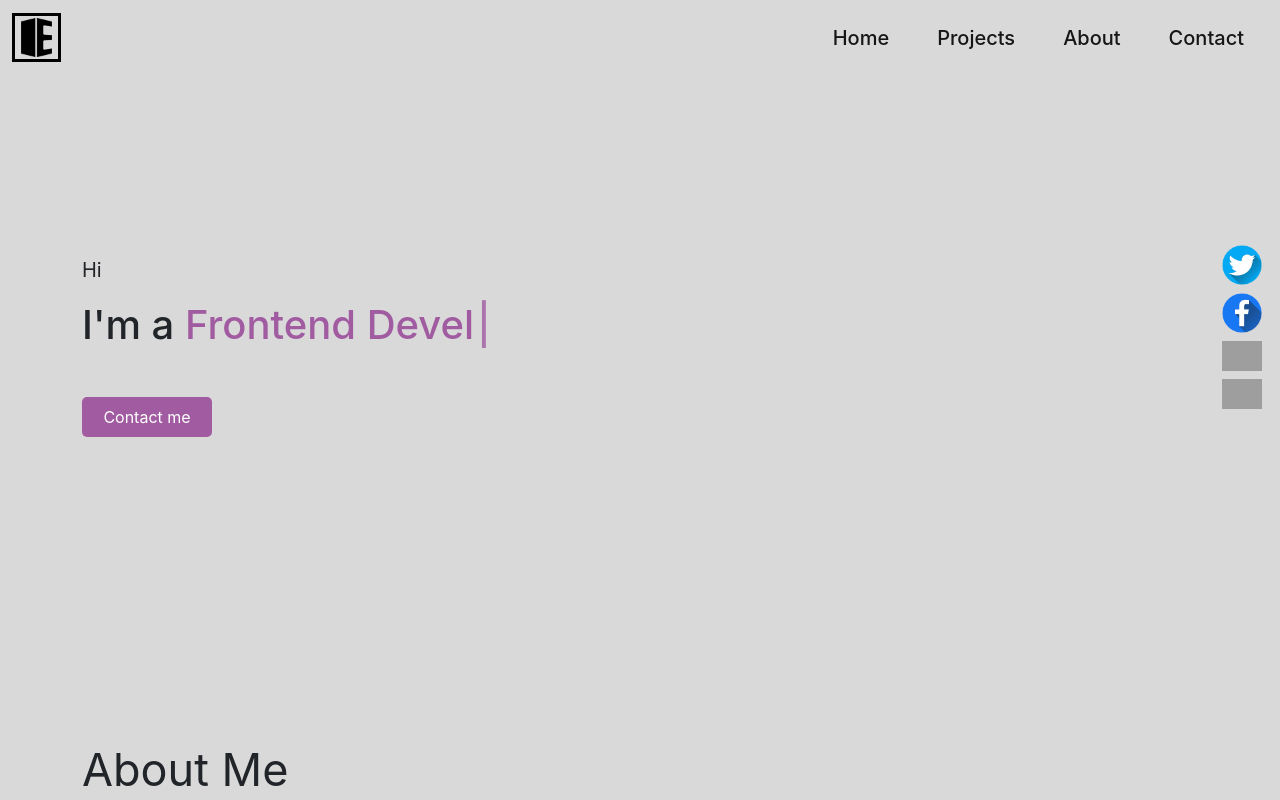
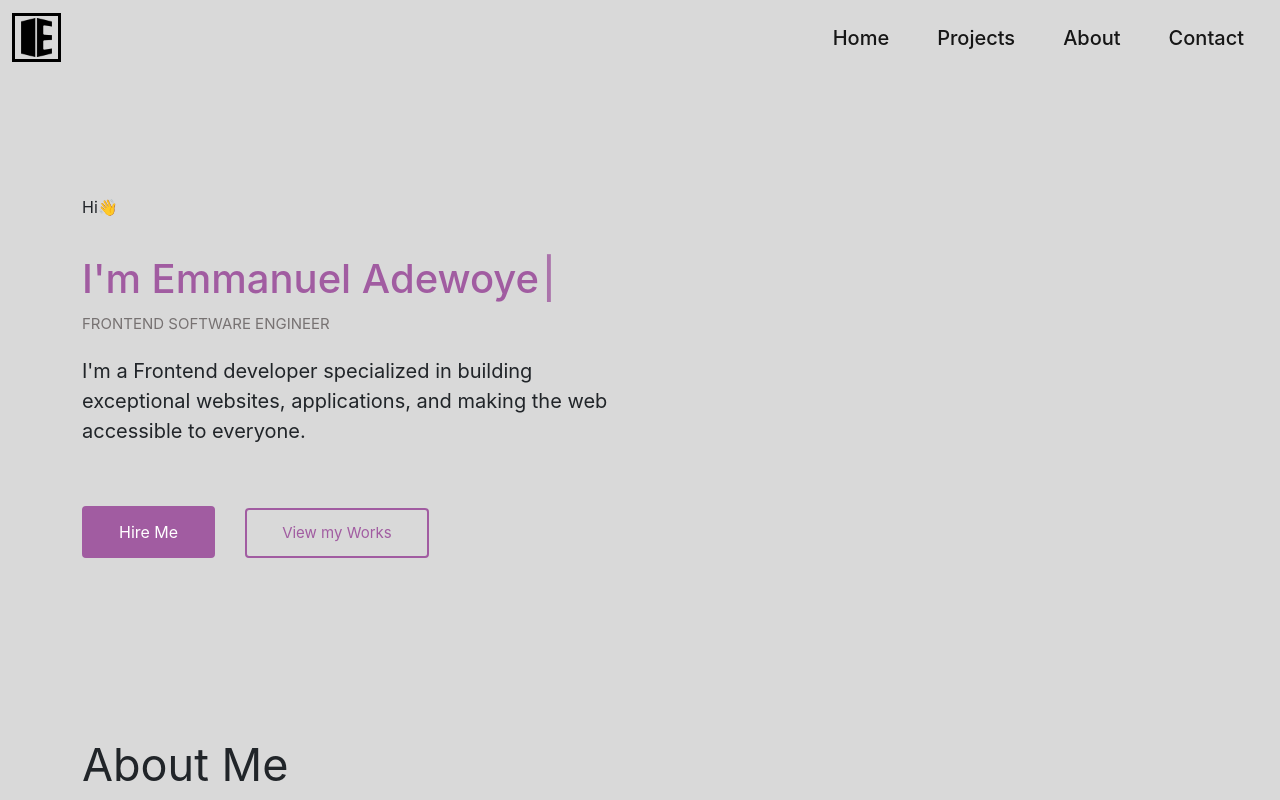
Before and after one commit to Emmaxfans/portfolio, a React (Create React App) app: page / in a window 1280 px wide. Shown: the top 800 px of the page. Built offline with nearby package versions, Linux system fonts and the light colour scheme; grey boxes are pictures that could not be loaded.

Commit message:
feat: restructing the home page

```diff
--- a/src/Assets/styles/home.css
+++ b/src/Assets/styles/home.css
@@ -14,11 +14,31 @@
   }
 
   .div-1{
-    padding-top: 100px;
+    padding-top: 40px;
   }
 
   .div-2{
     margin-top: 20px;
+  }
+
+  .wave {
+    animation-name: wave-animation;
+    animation-duration: 2.5s;
+    animation-iteration-count: infinite;
+    transform-origin: 70% 70%;
+    display: inline-block;
+  }
+
+  .intro{
+    font-size: 20px;
+    margin: 20px 0;
+
+  }
+
+  .title{
+    font-size: 15px;
+    color: #777272;
+    margin-top: 10px;
   }
 
   .img2{
@@ -55,27 +75,44 @@
   }
 
   .btn1{
-      width: 130px;
       background-color: #a15ca1;
       color: #ffffff;
-      height: 40px;
+      padding: 12px 35px;
       margin-top: 40px;
-      border: none;
-      border-radius: 5px;
+      border: 2px solid #a15ca1;
+      border-radius: 4px;
   }
+
+  .btn2{
+    background-color: transparent;
+    color: #a15ca1;
+    padding: 12px 35px;
+    margin-top: 20px;
+    border: 2px solid #a15ca1;
+    border-radius: 4px;
+    font-size: 15px;
+    font-weight: 400;
+    margin-left: 30px;
+}
+
+.btn2:hover{
+  color: #ffffff;
+  background-color: #a15ca1;
+}
 
   .h-2{
     font-size: 40px;
     font-weight: 500;
     font-family: inter;
+    margin-top: 20px;
   }
 
   .h-2 span{
     color: #a15ca1;
   }
 
-  .p1{
-    font-size: 20px;
+  span .p1{
+    font-size: 22px;
   }
 
   .p2{
@@ -91,11 +128,9 @@
     max-width: 70%;
   }
 
-  /* .img3{
-    height: 98%;
-    margin: auto;
-  } */
-
+  .div-hand{
+    padding-left:100px;
+  }
 
   .img3b{
     display: none;
@@ -228,11 +263,8 @@
       padding-left: 0px;
     }
 
-    .btn1{
-        width: 110px;
-        height: 30px;
-        border: none;
-        border-radius: 5px;
+    .div-hand{
+      padding-left: 40px;
     }
 
     .h-2{
@@ -260,10 +292,8 @@
     }
 
     .img3{
-      /* height: 500px; */
       padding-top: 70px;
-      padding-left: 10px;
-      padding-right: 10px;
+      padding-right: 40px;
     }
 
     .img3b{
--- a/src/Component/Blogpost/Article1.js
+++ b/src/Component/Blogpost/Article1.js
@@ -1,7 +1,7 @@
 const Article1 = (props) => {
+
   const date = props.date;
   const author = props.author;
-  const body = props.body;
   return (
     <div className='container'>
 
@@ -9,7 +9,6 @@ const Article1 = (props) => {
 
 <p>Date: {date}</p>
 <p>Author: {author}</p>
-<p> {body} </p>
 
 <p className="fs-5">
 Building an exclusive portfolio as a tech beginner is essential to showcase your skills and increase your chances of getting hired in the tech industry. Here's a guide on how to build an exclusive portfolio as a tech beginner.
--- a/src/index.js
+++ b/src/index.js
@@ -11,7 +11,4 @@ root.render(
   </React.StrictMode>
 );
 
-// If you want to start measuring performance in your app, pass a function
-// to log results (for example: reportWebVitals(console.log))
-// or send to an analytics endpoint. Learn more: https://bit.ly/CRA-vitals
 reportWebVitals();
--- a/src/pages/home.js
+++ b/src/pages/home.js
@@ -31,13 +31,13 @@ export default function home() {
 
     <div className="div-1">
 
-    <p className="p1">Hi</p>
-
+    <span className="p1">Hi</span>
+    <span ><p class="wave">👋</p></span>
     <h2 className="h-2">
-    I'm a {' '}
+     {' '}
         <span>
           <Typewriter
-            words={['Frontend Developer']}
+            words={["I'm Emmanuel Adewoye"]}
             loop={0}
             cursor
             cursorStyle='|'
@@ -48,31 +48,21 @@ export default function home() {
         </span>
       </h2>
 
-    <a href="#contact"><button className='btn1'>Contact me</button></a>
+      <p class="title">FRONTEND SOFTWARE ENGINEER</p>
+
+      <p className='intro'>I'm a Frontend developer specialized in building exceptional websites, applications, and making the web accessible to everyone.</p>
+      <span>
+        <a href="#contact"><button className='btn1'>Hire Me</button></a>
+        <button className='btn2'>View my Works</button>
+      </span>
     </div>
-  {/* #####Sidebar social icons#### */}
-
-    <span className='top-icons'>
-      <a href='https://twitter.com/_Emmaxfans' target="_blank" rel='noreferrer'><img src={twitter} alt="twitter" className=""/></a>
-      <a href='https://facebook.com' target="_blank" rel='noreferrer'><img src={facebook} alt="facebook" className=""/></a>
-      <a href='https://github.com/Emmaxfans' target="_blank" rel='noreferrer'><img src={github} alt="github" className=""/></a>
-      <a href='mailto:Emmaxfans@gmail.com' target="_blank" rel='noreferrer'><img src={email} alt="email" className=""/></a>
-      </span>
 
     </div>
 
-    <div className="col-lg-5">
-    <img src={handcoding} alt={handcoding} className="img3 img-fluid"/>
+    <div className="col-lg-6">
+      <div className='div-hand'><img className="img3 img-fluid" src={handcoding} alt={handcoding} /></div>
     </div>
 
-    <div className="col-lg-1 tp-icons ">
-      <div className='top-icons1 position-fixed'>
-      <a href='https://twitter.com/_Emmaxfans' target="_blank" rel='noreferrer'><img src={twitter} alt="twitter" className=""/></a>
-      <a href='https://facebook.com' target="_blank" rel='noreferrer'><img src={facebook} alt="facebook" className=""/></a>
-      <a href='https://github.com/Emmaxfans' target="_blank" rel='noreferrer'><img src={github} alt="github" className=""/></a>
-      <a href='mailto:Emmaxfans@gmail.com' target="_blank" rel='noreferrer'><img src={email} alt="email" className=""/></a>
-      </div>
-      </div>
     </div>
     </div>
 
@@ -90,10 +80,6 @@ export default function home() {
       </div>
 
       </div>
-
-      {/* <div>
-        <h3 className='fs-1'>Technologies I have worked with</h3>
-      </div> */}
 
       <header className="pro-header" id="project">Projects I have worked On </header>
 
```
Also changed, not shown: src/logo.svg (deleted).
